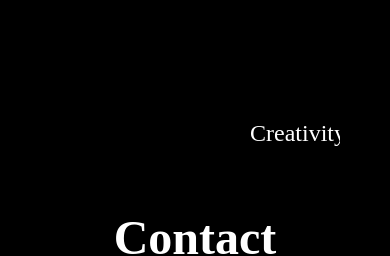
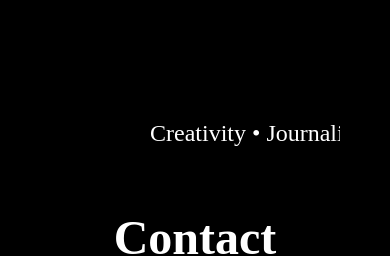
Before and after one commit to DerElchausdemAll/personal-website, a React (Create React App) app: page / in a window 390 px wide. Shown: the part 2322-2578 px from the top of the page. Built offline with nearby package versions, Linux system fonts and the light colour scheme.

Commit message:
chore: fix responsive for deployment

```diff
--- a/src/index.css
+++ b/src/index.css
@@ -387,7 +387,6 @@ a {
 
 .a-interests-one {
 	position: relative;
-	left: 100px;
 	white-space: nowrap;
 	padding: 50px;
 }
```
